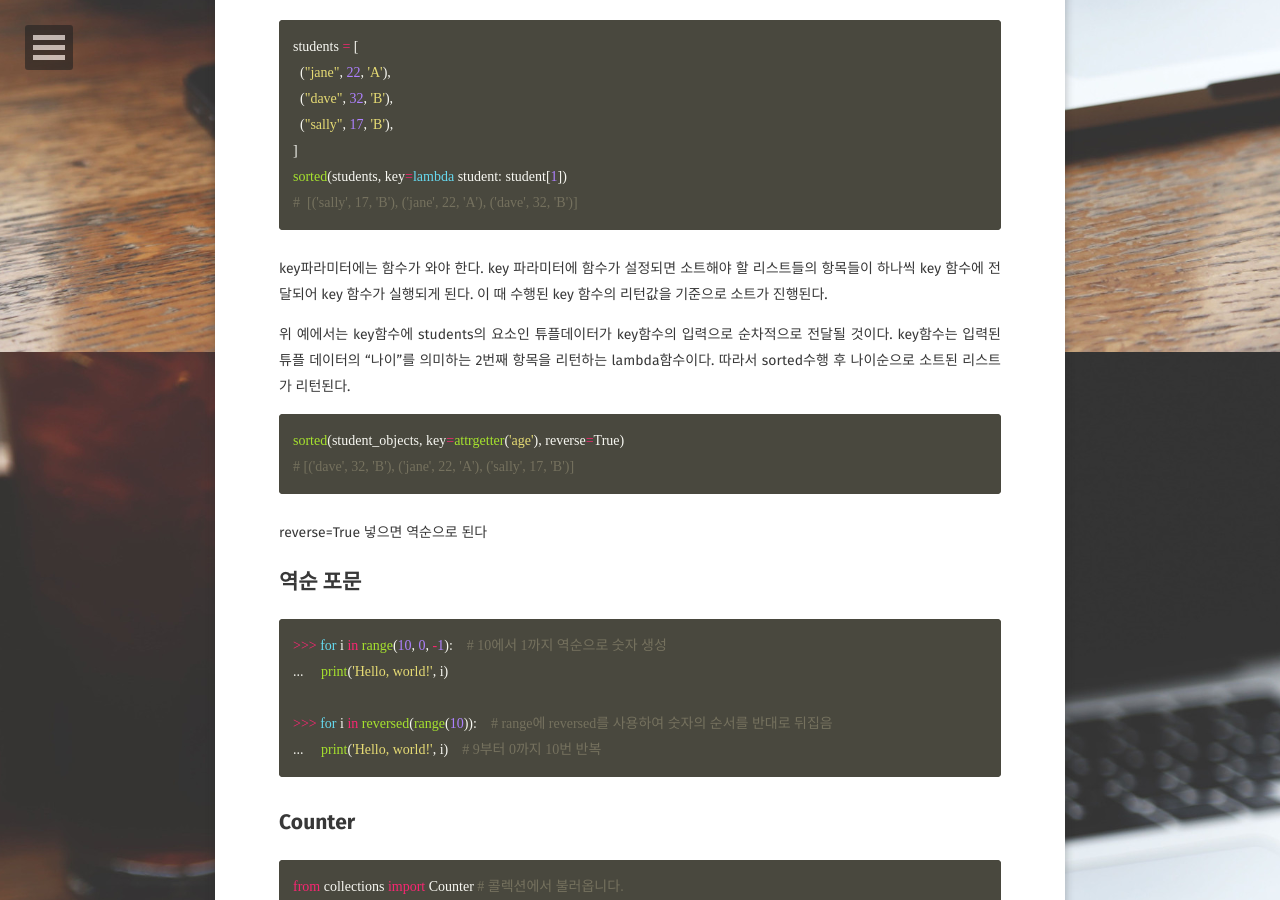
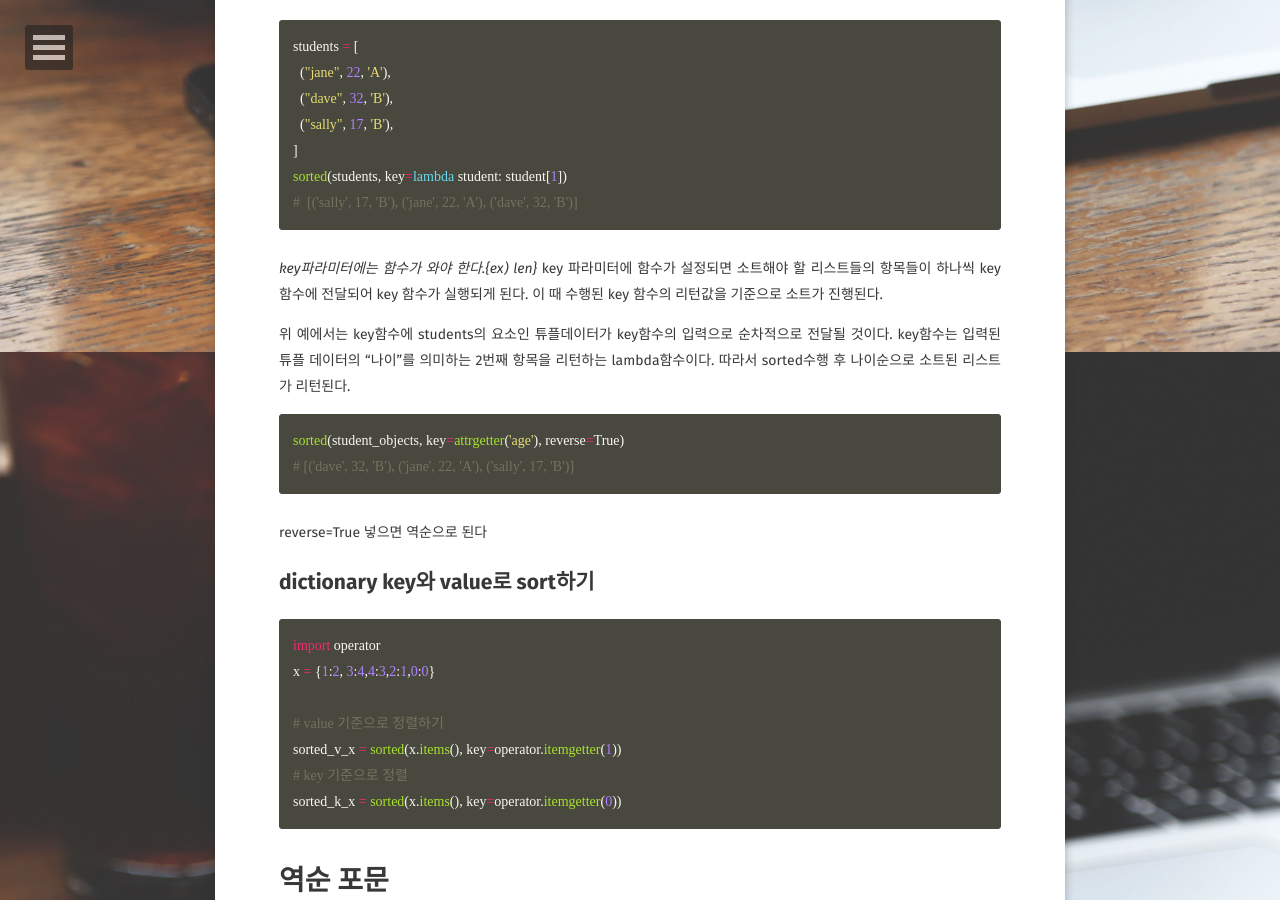
Before and after one commit to JoosJuliet/joosjuliet.github.io, a Jekyll site: the page built from _posts/2018-08-02-confusing_prblem_when_i_solved_algorithm_with_python.md, in a window 1280 px wide and 900 px high, scrolled down 1448 px. Built offline with Jekyll 4.4.1, drawn with Linux system fonts in a browser that asks for light colours; some web fonts are replaced; some of the changed text lies outside the part shown.

Commit message:
update sorted function informaiton and update statement format

````diff
--- a/_posts/2018-08-02-confusing_prblem_when_i_solved_algorithm_with_python.md
+++ b/_posts/2018-08-02-confusing_prblem_when_i_solved_algorithm_with_python.md
@@ -61,7 +61,8 @@ students = [
 sorted(students, key=lambda student: student[1])
 #  [('sally', 17, 'B'), ('jane', 22, 'A'), ('dave', 32, 'B')]
 ```
-key파라미터에는 함수가 와야 한다. key 파라미터에 함수가 설정되면 소트해야 할 리스트들의 항목들이 하나씩 key 함수에 전달되어 key 함수가 실행되게 된다. 이 때 수행된 key 함수의 리턴값을 기준으로 소트가 진행된다.
+*key파라미터에는 함수가 와야 한다.{ex) len}* key 파라미터에 함수가 설정되면 소트해야 할 리스트들의 항목들이 하나씩 key 함수에 전달되어 key 함수가 실행되게 된다. 이 때 수행된 key 함수의 리턴값을 기준으로 소트가 진행된다.
+
 
 위 예에서는 key함수에 students의 요소인 튜플데이터가 key함수의 입력으로 순차적으로 전달될 것이다. key함수는 입력된 튜플 데이터의 "나이"를 의미하는 2번째 항목을 리턴하는 lambda함수이다. 따라서 sorted수행 후 나이순으로 소트된 리스트가 리턴된다.
 
@@ -73,7 +74,20 @@ sorted(student_objects, key=attrgetter('age'), reverse=True)
 reverse=True 넣으면 역순으로 된다
 
 
-## 역순 포문
+## dictionary key와 value로 sort하기
+
+``` python
+import operator
+x = {1:2, 3:4,4:3,2:1,0:0}
+
+# value 기준으로 정렬하기
+sorted_v_x = sorted(x.items(), key=operator.itemgetter(1))
+# key 기준으로 정렬
+sorted_k_x = sorted(x.items(), key=operator.itemgetter(0))
+```
+
+
+# 역순 포문
 ``` python
 >>> for i in range(10, 0, -1):    # 10에서 1까지 역순으로 숫자 생성
 ...     print('Hello, world!', i)
@@ -81,7 +95,9 @@ reverse=True 넣으면 역순으로 된다
 >>> for i in reversed(range(10)):    # range에 reversed를 사용하여 숫자의 순서를 반대로 뒤집음
 ...     print('Hello, world!', i)    # 9부터 0까지 10번 반복
 ```
-## Counter
+
+
+# Counter
 ``` python
 from collections import Counter # 콜렉션에서 불러옵니다.
 def pickingNumbers(a):
@@ -411,7 +429,7 @@ for i,h in enumerate(l):
 # 2 c
 ```
 
-# list 의 top 구하기
+## list 의 top 구하기
 
 ``` python
 s = [1,2,3]
@@ -420,17 +438,12 @@ print(s[-1])
 # 3
 ```
 
-# dictionary key와 value로 sort하기
+재귀 푸는법
+1. 트리를 그림으로 그린다.
+2. 말단 노드일 경우를 처리한다. -> 반환 하는 타입을 일치시켜야 함.
+3. 각 자식노드에서 부모노드를 올라올 때 어떻게 처리되는지 보고 그걸 코드로 옮겨서 반환하도록 한다.
 
-``` python
-import operator
-x = {1:2, 3:4,4:3,2:1,0:0}
 
-# value 기준으로 정렬하기
-sorted_v_x = sorted(x.items(), key=operator.itemgetter(1))
-# key 기준으로 정렬
-sorted_k_x = sorted(x.items(), key=operator.itemgetter(0))
-```
 
 -------
 참고 자료:
````
Also changed, not shown: other parts of _posts/2018-08-02-confusing_prblem_when_i_solved_algorithm_with_python.md (+4 -2 lines).
